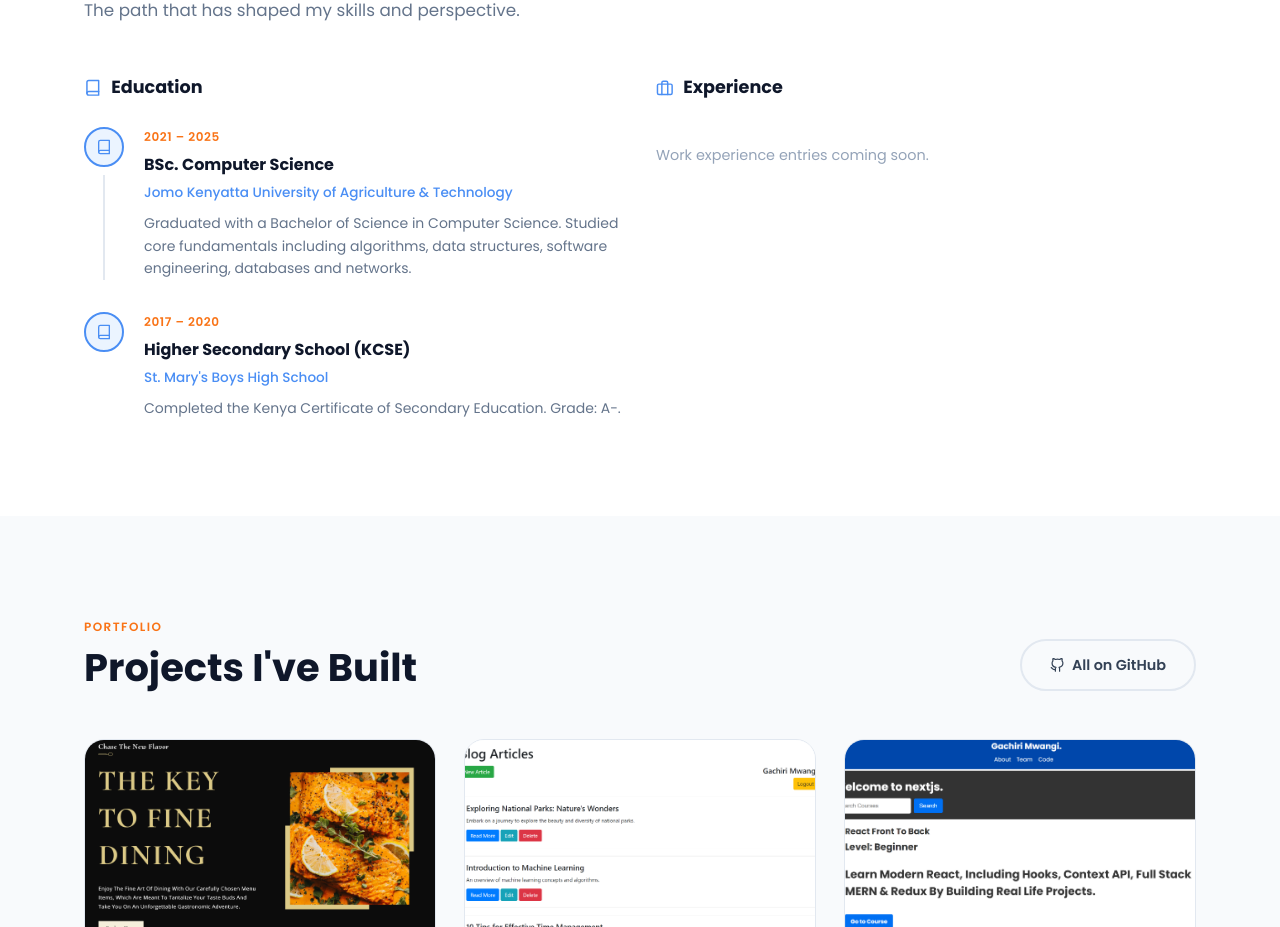
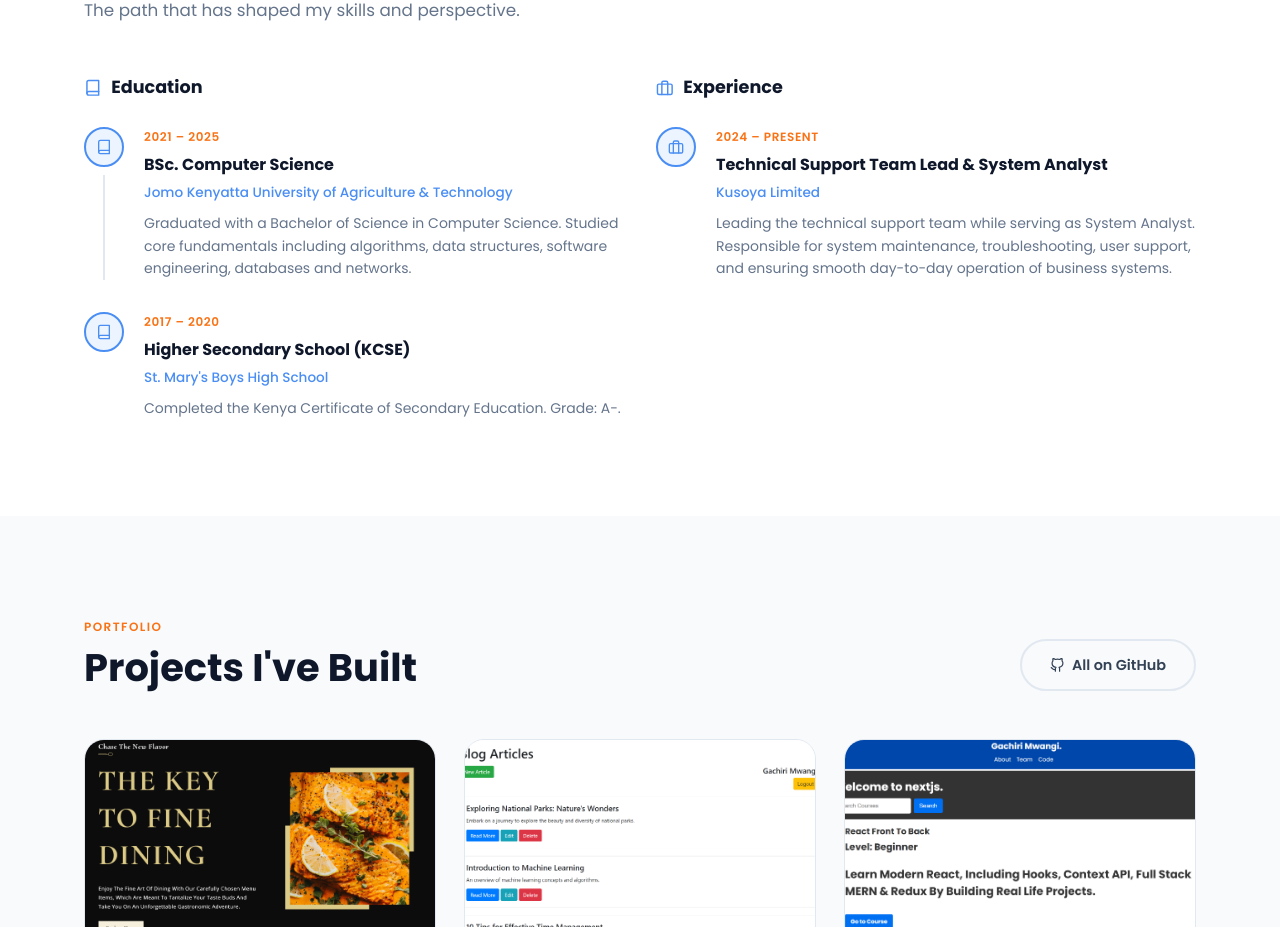
Before and after one commit to GachiriMwangi/gachirimwangi.github.io, a React (Vite) app: page / in a window 1280 px wide. Shown: the part 2220-3147 px from the top of the page. Built offline with nearby package versions, Linux system fonts and the light colour scheme.

Commit message:
Updated the work experience.

```diff
--- a/src/data.js
+++ b/src/data.js
@@ -60,6 +60,13 @@ export const journey = [
     institution: "St. Mary's Boys High School",
     description: 'Completed the Kenya Certificate of Secondary Education. Grade: A−.',
   },
+  {
+    type: 'experience',
+    date: '2024 – Present',
+    title: 'Technical Support Team Lead & System Analyst',
+    institution: 'Kusoya Limited',
+    description: 'Leading the technical support team while serving as System Analyst. Responsible for system maintenance, troubleshooting, user support, and ensuring smooth day-to-day operation of business systems.',
+  },
 ]
 
 export const projects = [
```
